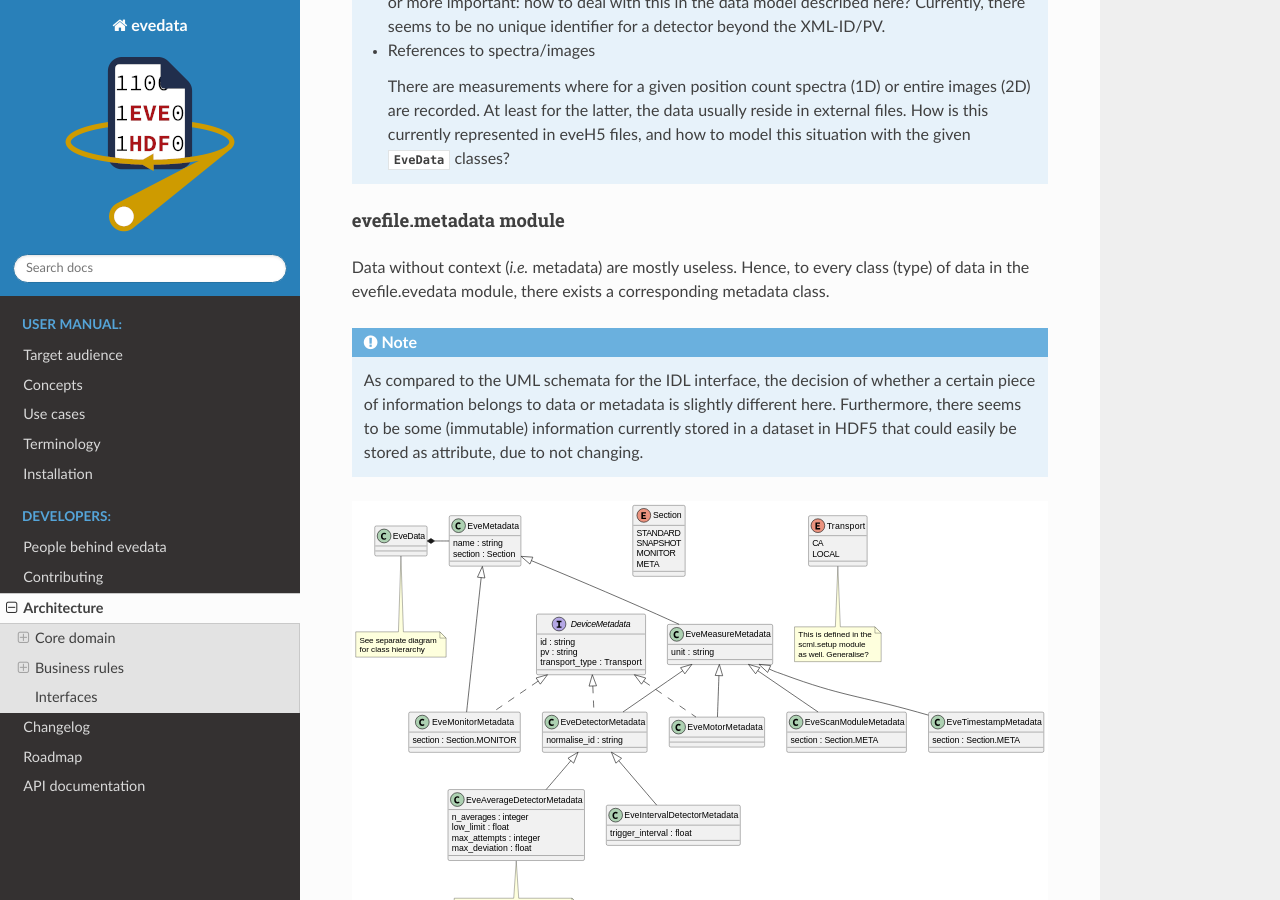
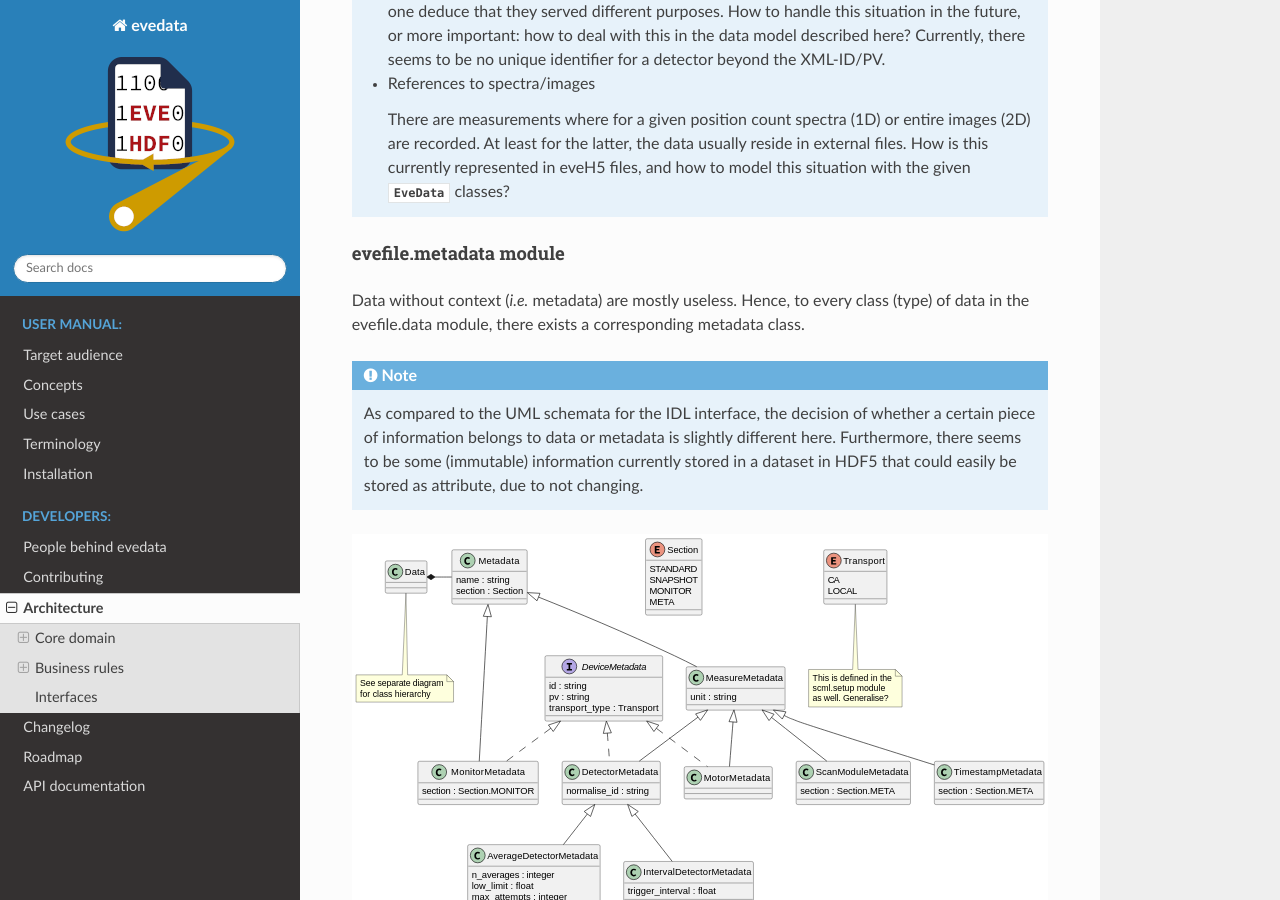
Before and after one commit to tillbiskup/evedata, a Sphinx documentation site: the page built from docs/architecture.rst, in a window 1280 px wide and 900 px high, scrolled down 5057 px. Built offline with Sphinx 7.4.7 and the Read the Docs theme 2.0.0, drawn with Linux system fonts in a browser that asks for light colours; some of the changed text lies outside the part shown.

Commit message:
Remove "Eve" prefix on evedata.evefile.data and evedata.evefile.metadata classes

```diff
--- a/docs/architecture.rst
+++ b/docs/architecture.rst
@@ -76,7 +76,7 @@
 evefile.data module
 ~~~~~~~~~~~~~~~~~~~
 
-Data are organised in "datasets" within HDF5, and the ``evefile.evedata`` module provides the relevant entities to describe these datasets. Although currently (as of 03/2024, eve version 2.0) neither average nor interval detectors save the individual data points, at least the former is a clear need of the engineers/scientists (see their use of the MPSKIP feature to "fake" an average detector saving the individual data points). Hence, the data model already respects this use case. As per position (count) there can be a variable number of measured points, the resulting array is no longer rectangular, but a "ragged array". While storing such arrays is possible directly in HDF5, the implementation within evedata is entirely independent of the actual representation in the eveH5 file.
+Data are organised in "datasets" within HDF5, and the ``evefile.data`` module provides the relevant entities to describe these datasets. Although currently (as of 03/2024, eve version 2.0) neither average nor interval detectors save the individual data points, at least the former is a clear need of the engineers/scientists (see their use of the MPSKIP feature to "fake" an average detector saving the individual data points). Hence, the data model already respects this use case. As per position (count) there can be a variable number of measured points, the resulting array is no longer rectangular, but a "ragged array". While storing such arrays is possible directly in HDF5, the implementation within evedata is entirely independent of the actual representation in the eveH5 file.
 
 
 .. figure:: uml/evedata.evefile.data.*
@@ -120,7 +120,7 @@
 evefile.metadata module
 ~~~~~~~~~~~~~~~~~~~~~~~
 
-Data without context (*i.e.* metadata) are mostly useless. Hence, to every class (type) of data in the evefile.evedata module, there exists a corresponding metadata class.
+Data without context (*i.e.* metadata) are mostly useless. Hence, to every class (type) of data in the evefile.data module, there exists a corresponding metadata class.
 
 
 .. note::
@@ -457,7 +457,7 @@
 
     * How to deal with "lazy loading" combined with filling?
 
-      For filling any axis, we need to have the position counts of *all* HDF5 datasets (aka :obj:`evefile.evedata.EveData` objects). This seems to contradict the idea of *not* reading all data at once before filling.
+      For filling any axis, we need to have the position counts of *all* HDF5 datasets (aka :obj:`evefile.data.EveData` objects). This seems to contradict the idea of *not* reading all data at once before filling.
 
       Of course, if one uses the preferred channel/detector and axis/motor (and there are "established" ways how to determine those if they are not set in the eveH5 file explicitly, though this most probably involves again accessing *all* data), one could only fill those and refill once a user wants to see something different. However, this would imply changing the fill mode "on the fly". If the original :obj:`evefile.evefile.EveFile` object is gone by then, the relevant information may no longer be available, resulting in reimporting the data from the original eveH5 file.
 
```
Also changed, not shown: other parts of docs/architecture.rst (+1 -1 lines), docs/uml/evedata.evefile.data.svg, docs/uml/evedata.evefile.metadata.svg, 3 other files.
